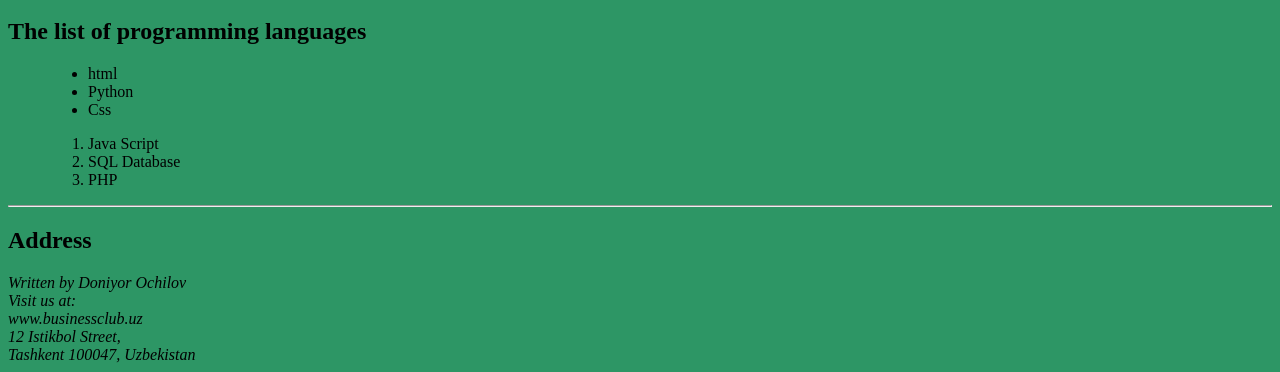
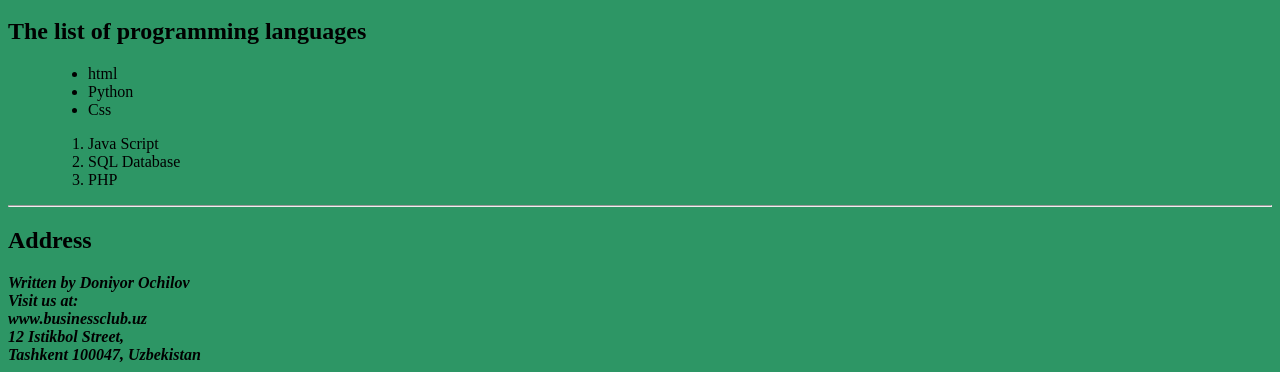
Before and after one commit to Duckling9/Duckling9.github.io, a plain HTML site: page index.html in a window 1280 px wide. Shown: the part 1394-1766 px from the top of the page. Drawn offline with Linux system fonts and the light colour scheme.

Commit message:
Update index.html

```diff
--- a/index.html
+++ b/index.html
@@ -1,7 +1,7 @@
 <!DOCTYPE html>
 <html lang=en-US>
 <head>
-         <title>Business Club</title>
+         <title>Ducky Ducks !</title>
 <style>
 
          A {
@@ -111,10 +111,10 @@ Ducks have featured as popular cartoon characters over the years, such as Walt D
 <hr>
 <h2 id=C4 text-align=center>Address</h2>
 <address text-align=center>
-Written by Doniyor Ochilov<br>
+<strong>Written by Doniyor Ochilov<br>
 Visit us at:<br>
 www.businessclub.uz<br>
 12 Istikbol Street, <br>
-Tashkent 100047, Uzbekistan
+Tashkent 100047, Uzbekistan</strong>
 
 </html>
```
